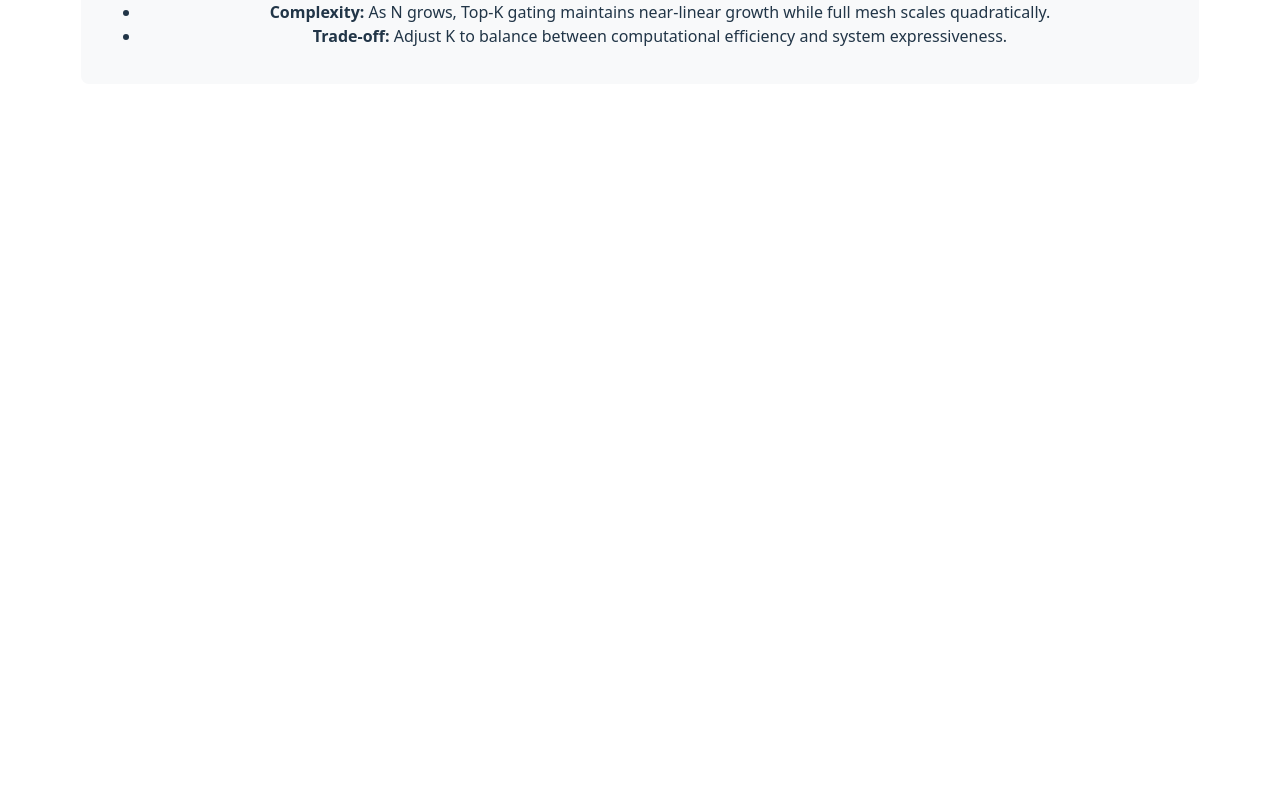
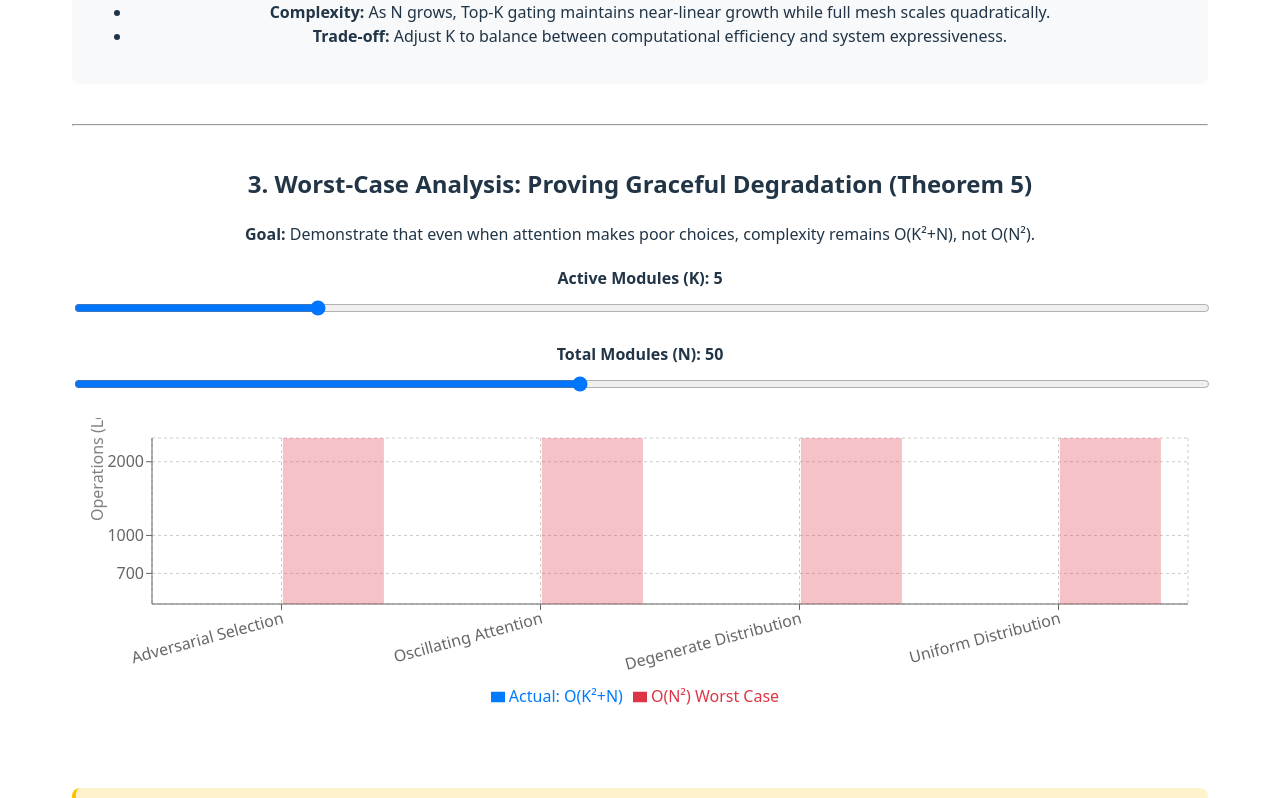
Before and after one commit to singleton2787/ogi-interactive-demo, a React (Vite) app: page / in a window 1280 px wide. Shown: the part 1687-2485 px from the top of the page. Before the commit the page ends 1843 px from the top, so only its background shows below. Built offline with nearby package versions, Linux system fonts and the light colour scheme.

Commit message:
Update TechnicalView.jsx

```diff
--- a/src/components/TechnicalView.jsx
+++ b/src/components/TechnicalView.jsx
@@ -196,8 +196,9 @@ const TechnicalView = () => {
                 </ul>
             </div>
 
-        </div>
-    );
+        <WorstCaseSection />
+    </div>
+);
 };
 
 export default TechnicalView;
```
